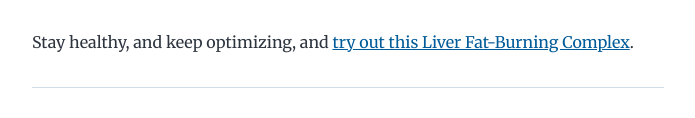
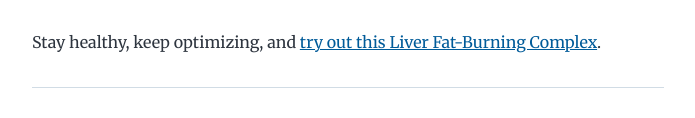
Before and after one commit to iyanski/softenstress, a Gatsby site: page /the-dynamic-duo-liver-purification-and-liver-fat-burning-complex-explained/ in a window 1280 px wide. Shown: the part 2179-2297 px from the top of the page, without its empty margins (292-987 px from the left). Built offline with nearby package versions, Linux system fonts and the light colour scheme; Gatsby itself is replaced by a stand-in of ours.

Commit message:
The Dynamic Duo: Liver Purification and Liver Fat-Burning Complex Explained

```diff
--- a/content/blog/the-dynamic-duo-liver-purification-and-liver-fat-burning-complex-explained/index.md
+++ b/content/blog/the-dynamic-duo-liver-purification-and-liver-fat-burning-complex-explained/index.md
@@ -37,4 +37,4 @@ Maintaining a clean and efficient liver is like having a well-oiled marketing fu
 
 Remember, when your body operates efficiently, your mind does too. And a sharp mind is every marketer's best tool.
 
-Stay healthy, and keep optimizing, and [try out this Liver Fat-Burning Complex](https://3ddedgx46k5nrn26ktwp320yd0.hop.clickbank.net).
+Stay healthy, keep optimizing, and [try out this Liver Fat-Burning Complex](https://3ddedgx46k5nrn26ktwp320yd0.hop.clickbank.net).
```
